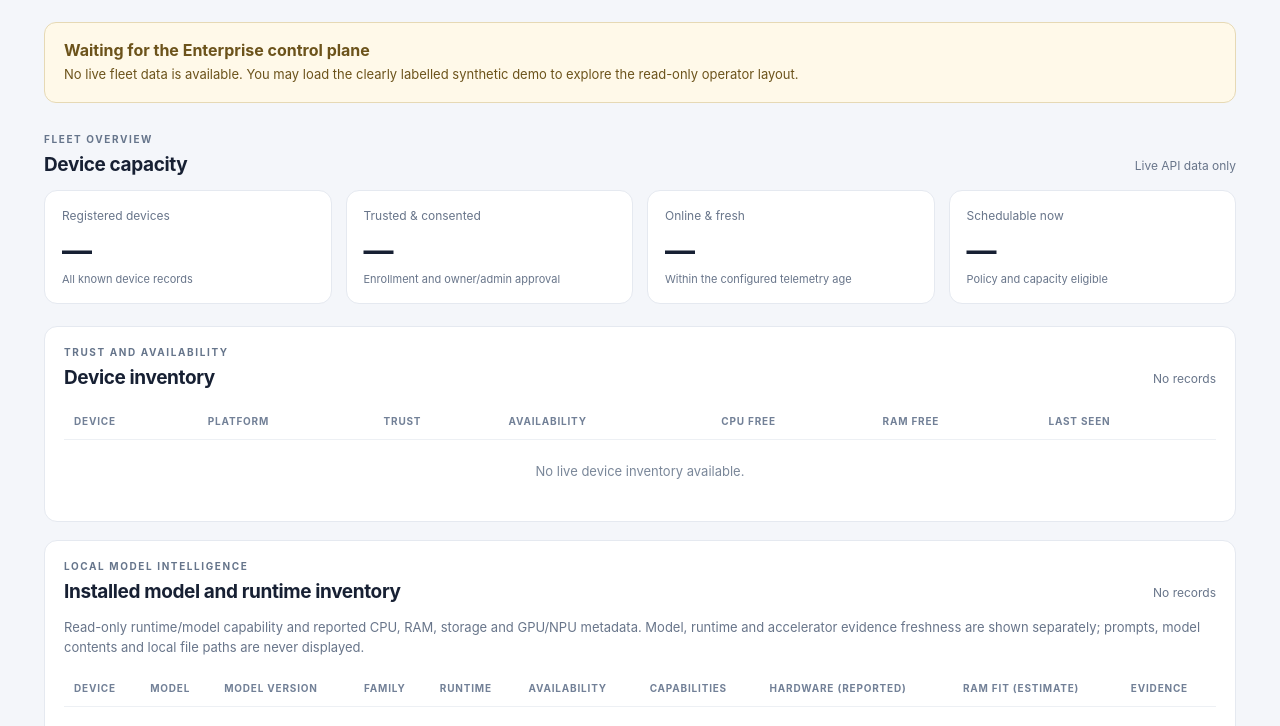
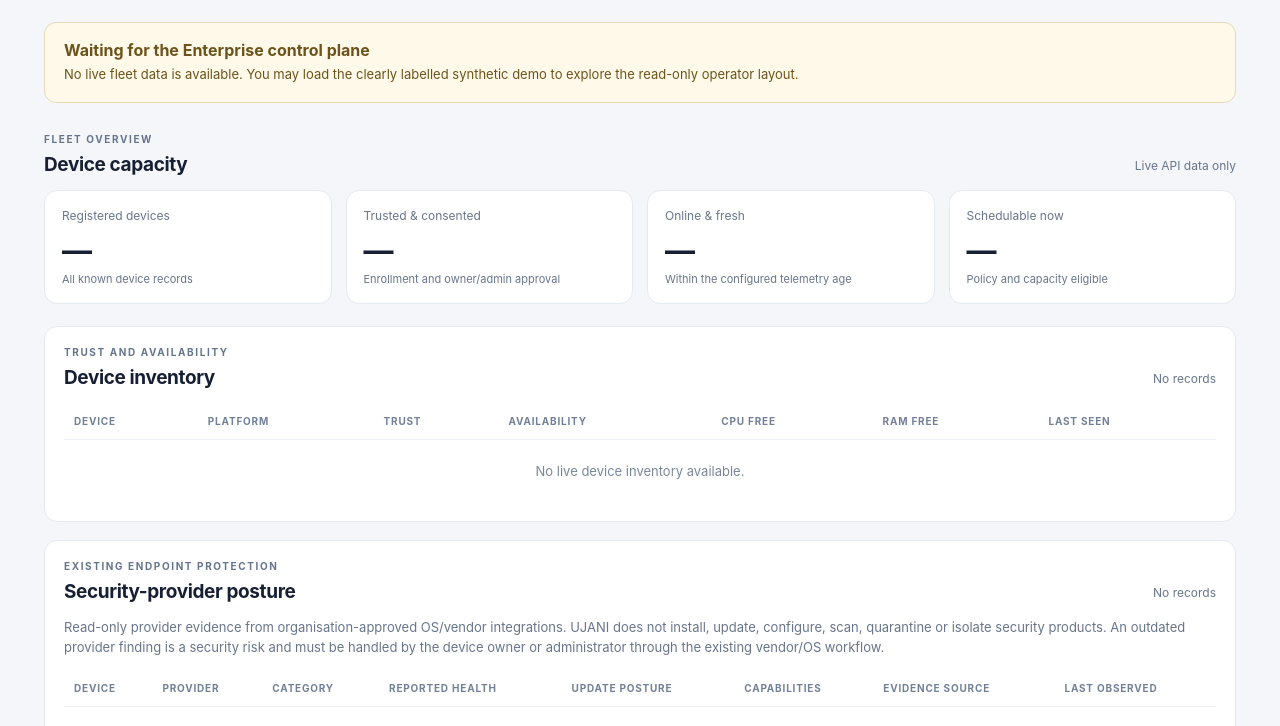
Before and after one commit to asifshadab33/UJANI-ENTERPRISE-AI, a plain HTML site: page apps/operator-console/index.html in a window 1280 px wide. Shown: the part 226-952 px from the top of the page. Drawn offline with Linux system fonts and the light colour scheme.

Commit message:
feat(console): add read-only security provider posture table

```diff
--- a/apps/operator-console/index.html
+++ b/apps/operator-console/index.html
@@ -44,6 +44,11 @@
     <section class="panel" aria-labelledby="devices-heading">
       <div class="section-title"><div><p class="eyebrow">TRUST AND AVAILABILITY</p><h2 id="devices-heading">Device inventory</h2></div><span id="device-count" class="muted">No records</span></div>
       <div class="table-wrap"><table><thead><tr><th>Device</th><th>Platform</th><th>Trust</th><th>Availability</th><th>CPU free</th><th>RAM free</th><th>Last seen</th></tr></thead><tbody id="devices"><tr><td colspan="7" class="empty">No live device inventory available.</td></tr></tbody></table></div>
+    </section>
+    <section class="panel" aria-labelledby="security-providers-heading">
+      <div class="section-title"><div><p class="eyebrow">EXISTING ENDPOINT PROTECTION</p><h2 id="security-providers-heading">Security-provider posture</h2></div><span id="security-provider-count" class="muted">No records</span></div>
+      <p class="muted">Read-only provider evidence from organisation-approved OS/vendor integrations. UJANI does not install, update, configure, scan, quarantine or isolate security products. An outdated provider finding is a security risk and must be handled by the device owner or administrator through the existing vendor/OS workflow.</p>
+      <div class="table-wrap"><table><thead><tr><th>Device</th><th>Provider</th><th>Category</th><th>Reported health</th><th>Update posture</th><th>Capabilities</th><th>Evidence source</th><th>Last observed</th></tr></thead><tbody id="security-provider-inventory"><tr><td colspan="8" class="empty">No authenticated security-provider inventory is available.</td></tr></tbody></table></div>
     </section>
     <section class="panel" aria-labelledby="models-heading">
       <div class="section-title"><div><p class="eyebrow">LOCAL MODEL INTELLIGENCE</p><h2 id="models-heading">Installed model and runtime inventory</h2></div><span id="model-count" class="muted">No records</span></div>
```
